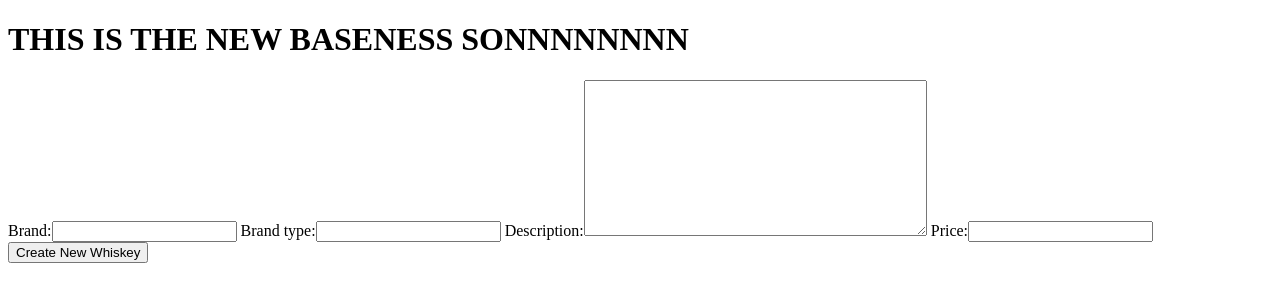
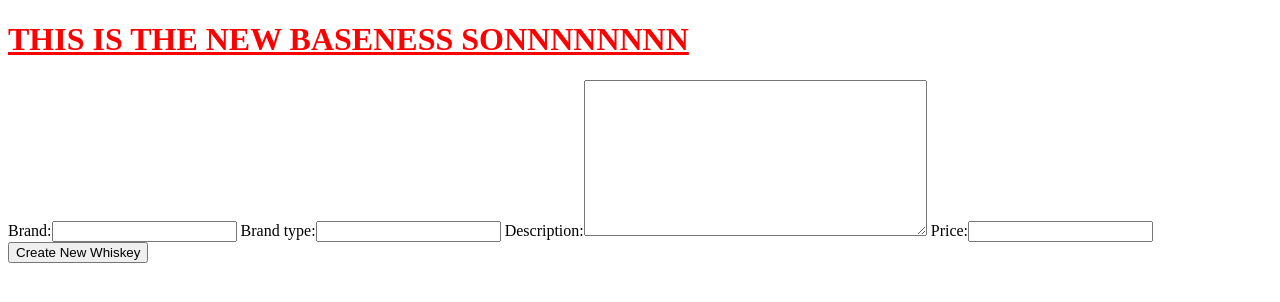
Before and after one commit to Jingo88/Whisky_or_Whiskey, a Django app: page /posts/create in a window 1280 px wide. Shown: the top 302 px of the page. Run offline with Django 3.2, Linux system fonts and the light colour scheme.

Commit message:
connected static files

```diff
--- a/project/project/settings.py
+++ b/project/project/settings.py
@@ -125,5 +125,3 @@ STATICFILES_DIRS = [
     os.path.join(BASE_DIR, "static"),
     # '/var/www/static/',
 ]
-
-STATIC_ROOT = os.path.join(os.path.dirname(BASE_DIR), "static_cdn")
--- /dev/null
+++ b/project/static/style.css
@@ -0,0 +1,5 @@
+h1{
+	color: red;
+	font-size: 2em;
+	text-decoration: underline;
+}
--- a/project/templates/base.html
+++ b/project/templates/base.html
@@ -1,7 +1,10 @@
+{% load staticfiles %}
+
 <!DOCTYPE html>
 <html lang="en">
 <head>
 	<meta charset="UTF-8">
+	<link rel="stylesheet" href="{% static "style.css" %}">
 	<title>Document</title>
 </head>
 <body>
```
